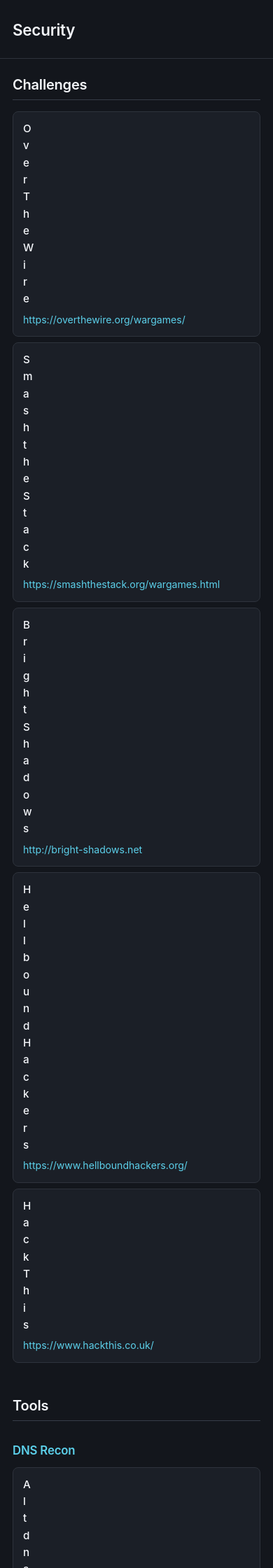
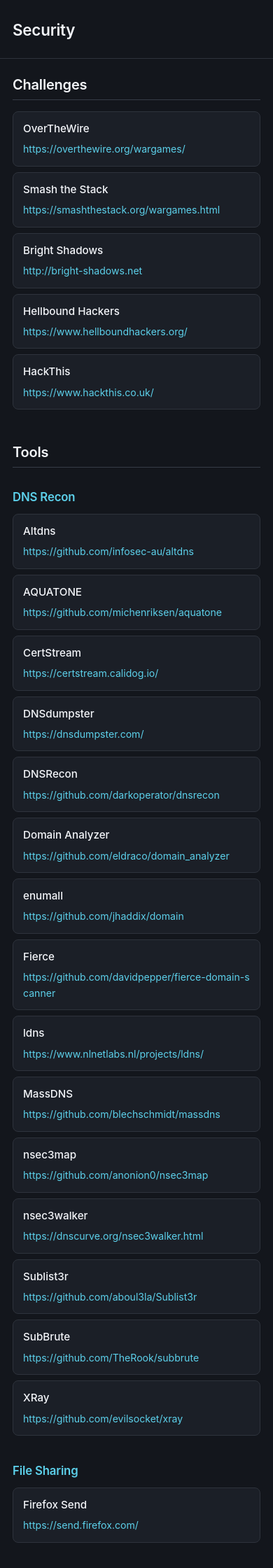
Before and after one commit to 6fd58c/Security, a Jekyll site: the page built from README.md, in a window 390 px wide. Shown: the top 2240 px of the page at 70% size. Built offline with Jekyll 4.4.1, drawn with Linux system fonts in a browser that asks for light colours; our own code applies the rules of GitHub Pages for plain Markdown files; the repository's description, which GitHub fills in, is left out.

Commit message:
Fix mobile cards: name column collapsed to one char per line
The desktop rule \`tbody td:first-child { width: 1% }\` is a table-cell
shrink-to-fit trick. When the mobile media query switched the cell to
display:block, that 1% became literal — squeezing the cell to a few
pixels and wrapping text one character per line.

Raise specificity of the mobile overrides with #main_content so width
and whitespace reset properly when the table collapses to cards.

```diff
--- a/_layouts/default.html
+++ b/_layouts/default.html
@@ -248,26 +248,26 @@
       @media (max-width: 560px) {
         body { font-size: 15px; }
 
-        table,
-        thead,
-        tbody,
-        tr,
-        th,
-        td {
+        #main_content table,
+        #main_content thead,
+        #main_content tbody,
+        #main_content tr,
+        #main_content th,
+        #main_content td {
           display: block;
           width: 100%;
         }
 
-        table {
+        #main_content table {
           border: 0;
           background: transparent;
           border-radius: 0;
           margin: 8px 0 20px;
         }
 
-        thead { display: none; }
+        #main_content thead { display: none; }
 
-        tbody tr {
+        #main_content tbody tr {
           background: var(--surface);
           border: 1px solid var(--border);
           border-radius: 8px;
@@ -275,27 +275,28 @@
           margin-bottom: 8px;
         }
 
-        tbody tr:hover { background: var(--surface); }
+        #main_content tbody tr:hover { background: var(--surface); }
 
-        tbody td {
+        #main_content tbody td,
+        #main_content tbody td:first-child,
+        #main_content tbody td:last-child {
           border: 0;
           padding: 2px 0;
           white-space: normal;
           width: auto;
         }
 
-        tbody td:first-child {
+        #main_content tbody td:first-child {
           font-size: 0.95rem;
           color: var(--heading);
           margin-bottom: 2px;
-          white-space: normal;
         }
 
-        tbody td:last-child {
+        #main_content tbody td:last-child {
           font-size: 0.88rem;
         }
 
-        tbody td:last-child a {
+        #main_content tbody td:last-child a {
           color: var(--accent);
           word-break: break-all;
         }
```
